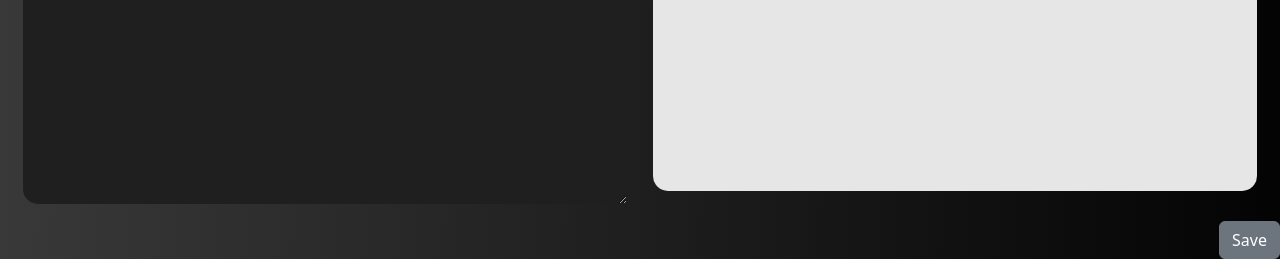
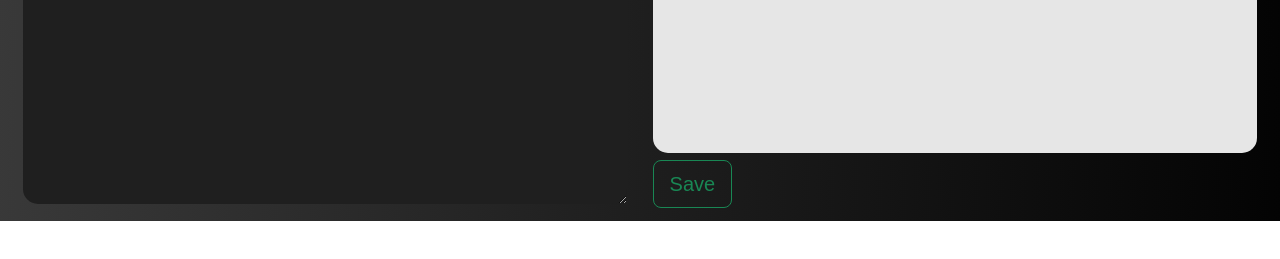
Before and after one commit to sidhu020/project-for-resume, a plain HTML site: page index.html in a window 1280 px wide. Shown: the part 579-838 px from the top of the page. After the commit the page ends 800 px from the top, so only its background shows below. Drawn offline with nearby package versions, Linux system fonts and the light colour scheme.

Commit message:
button custmaze

```diff
--- a/index.html
+++ b/index.html
@@ -48,8 +48,8 @@
           <i class="fa-solid fa-play" style="color: rgb(32, 129, 15)"></i>
           OUTPUT</label>
         <iframe id="output"></iframe>
+        <button id="Save" class="btn btn btn-outline-success btn-lg " onclick="html(),css(),js()">Save</button>
       </div>
     </div>
-    <button id="Save" class="btn btn-secondary ml-auto" onclick="html(),css(),js()">Save</button>
   </body>
 </html>
--- a/style.css
+++ b/style.css
@@ -39,7 +39,7 @@ textarea {
 }
 
 iframe {
-  height: 95%;
+  height: 90%;
   width: 100%;
   background: #e6e6e6;
   color: #1f1f1f;
@@ -108,6 +108,6 @@ label {
 
 button
 {
-  position: absolute;
-  right: 0;
+position: relative;
+right: 0;
 }
```
